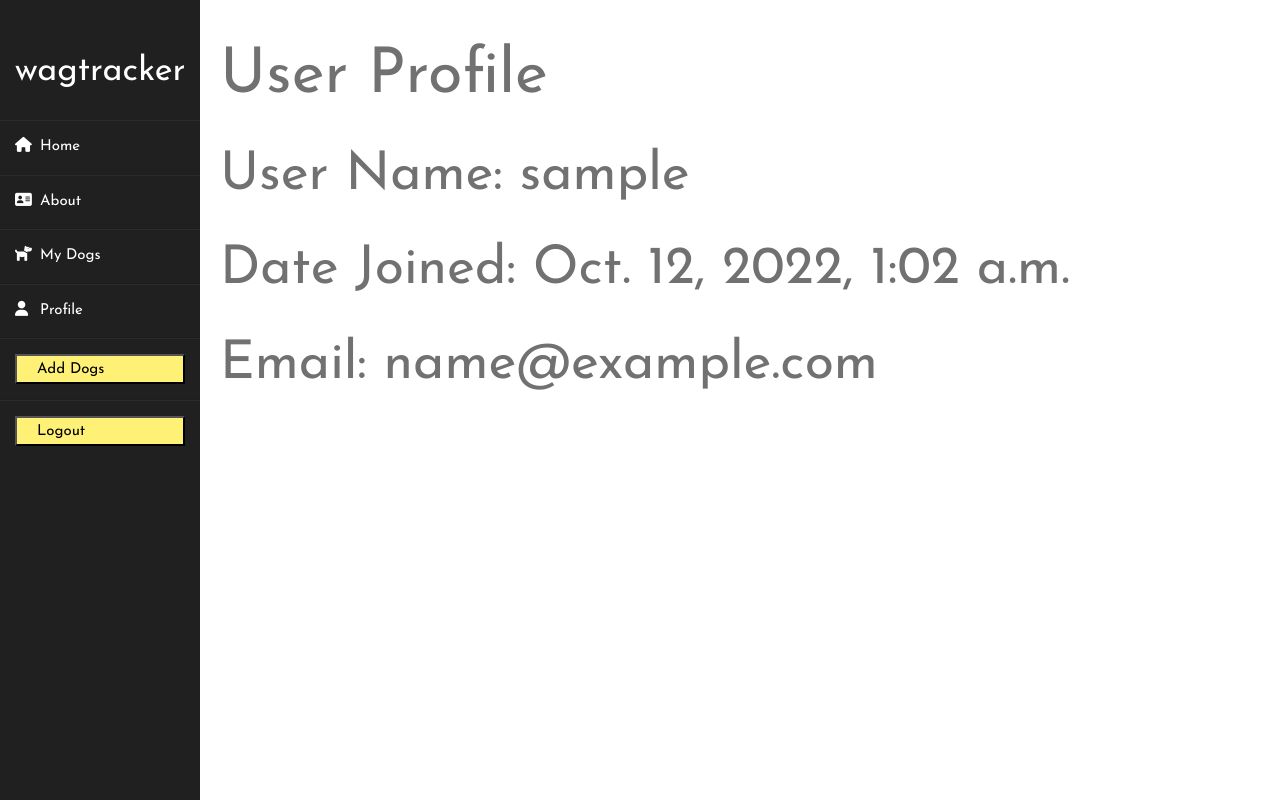
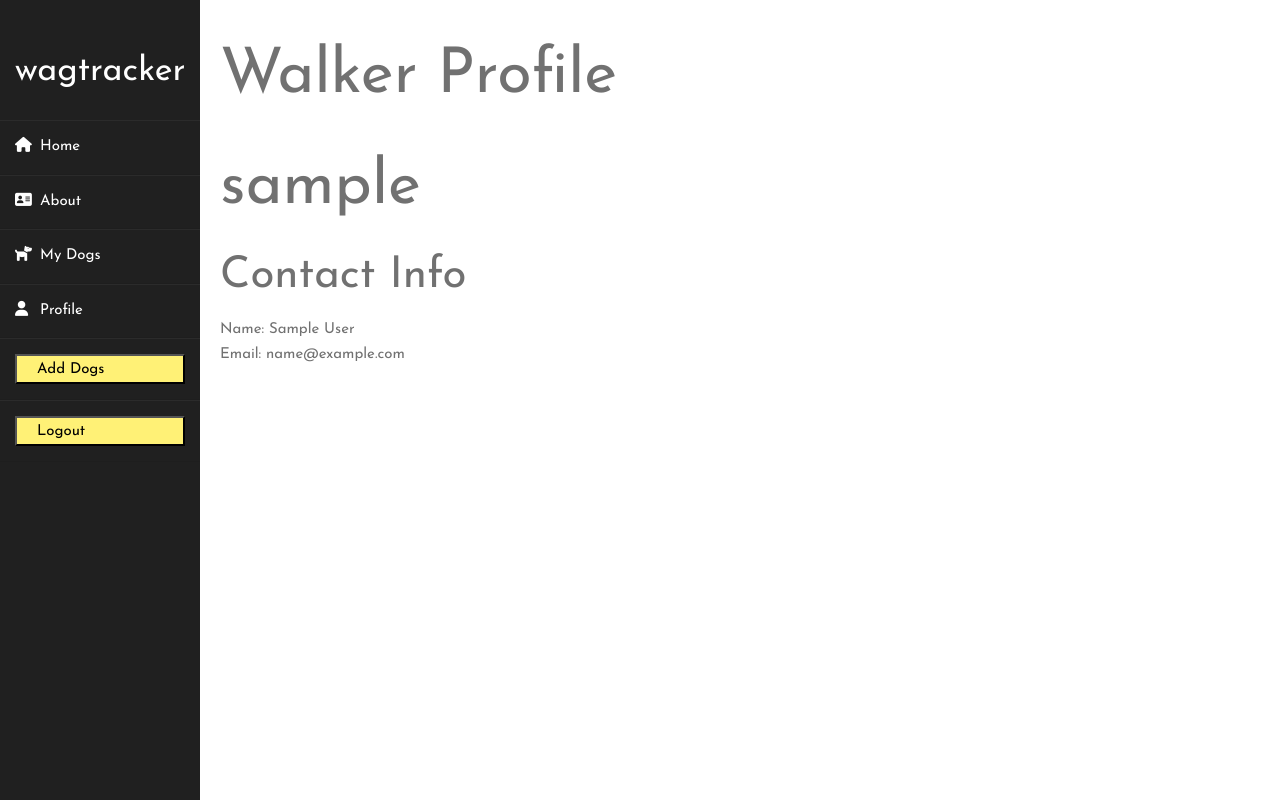
Before and after one commit to redsn/dog-walking-crm, a Django app: page /profile/ in a window 1280 px wide. Run offline with Django 4.2, Linux system fonts and the light colour scheme; the visitor is signed in with stand-in values (Sample User, id 1); some libraries are stand-ins or nearby versions.

Commit message:
initial profile page template

```diff
--- a/main_app/templates/users/profile.html
+++ b/main_app/templates/users/profile.html
@@ -1,8 +1,15 @@
 {% extends 'base.html' %}
 
 {% block content %}
-  <h1>User Profile</h1>
-  <h2>User Name: {{user.username}}</h2>
-  <h2>Date Joined: {{ user.date_joined }}</h2>
-  <h2>Email: {{ user.email }}</h2>
+<h1 class="text-bold"></h1>
+<div>
+  <h1>Walker Profile</h1>
+  <h1>{{user.username}}</h1>
+      <h3>Contact Info</h3>
+      <div>
+          <p>Name: {{user.first_name}} {{ user.last_name }}</p>
+          <p>Email: {{user.email}}</p>
+      </div>
+  </div>
+</div>
 {% endblock %}
```
